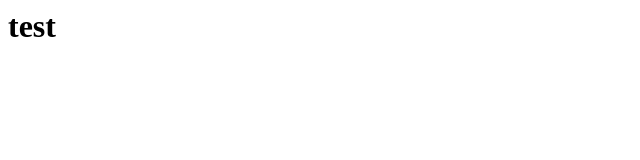
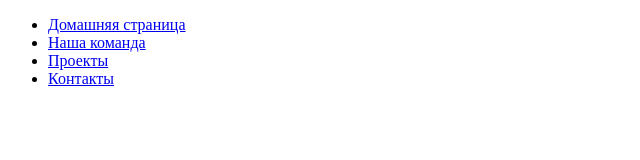
Before and after one commit to IliaTretiak/Test_goGroup, a plain HTML site: page index.html in a window 1280 px wide. Shown: the whole page, without its empty margins (0-640 px from the left). Drawn offline with Linux system fonts and the light colour scheme.

Commit message:
Update index.html

```diff
--- a/index.html
+++ b/index.html
@@ -1 +1,24 @@
-<h1>test</h1>
+<!DOCTYPE html>
+<html lang="ru">
+<head>
+    <meta charset="UTF-8">
+    <meta name="viewport" content="width=device-width, initial-scale=1.0">
+    <title>Третьяк И.В. - тестовое</title>
+    <link href="index.css" rel="stylesheet">
+</head>
+<body>
+    <header>
+    <nav>
+        <ul>
+          <li><a href="#">Домашняя страница</a></li>
+          <li><a href="#">Наша команда</a></li>
+          <li><a href="#">Проекты</a></li>
+          <li><a href="#">Контакты</a></li>
+        </ul>
+    </nav>
+    </header>
+    <main>
+    </main>
+    <footer></footer>
+</body>
+</html>
```
